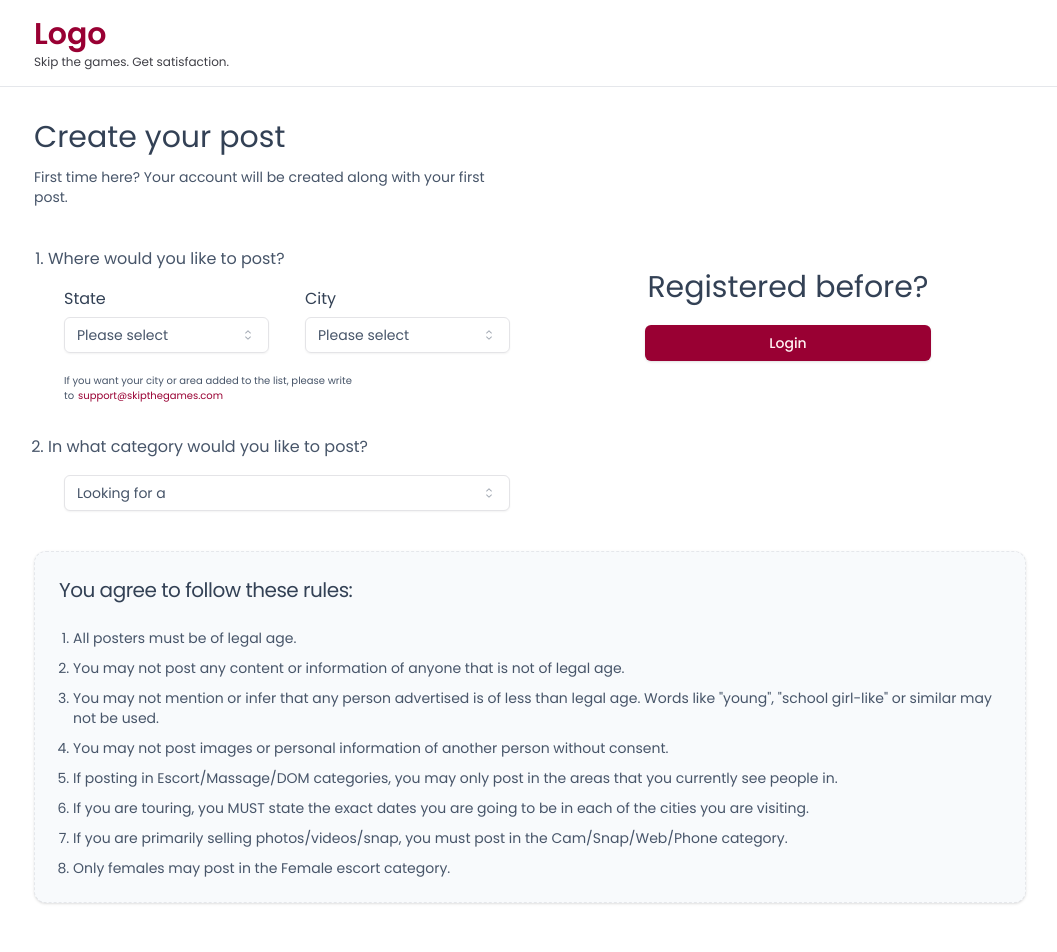
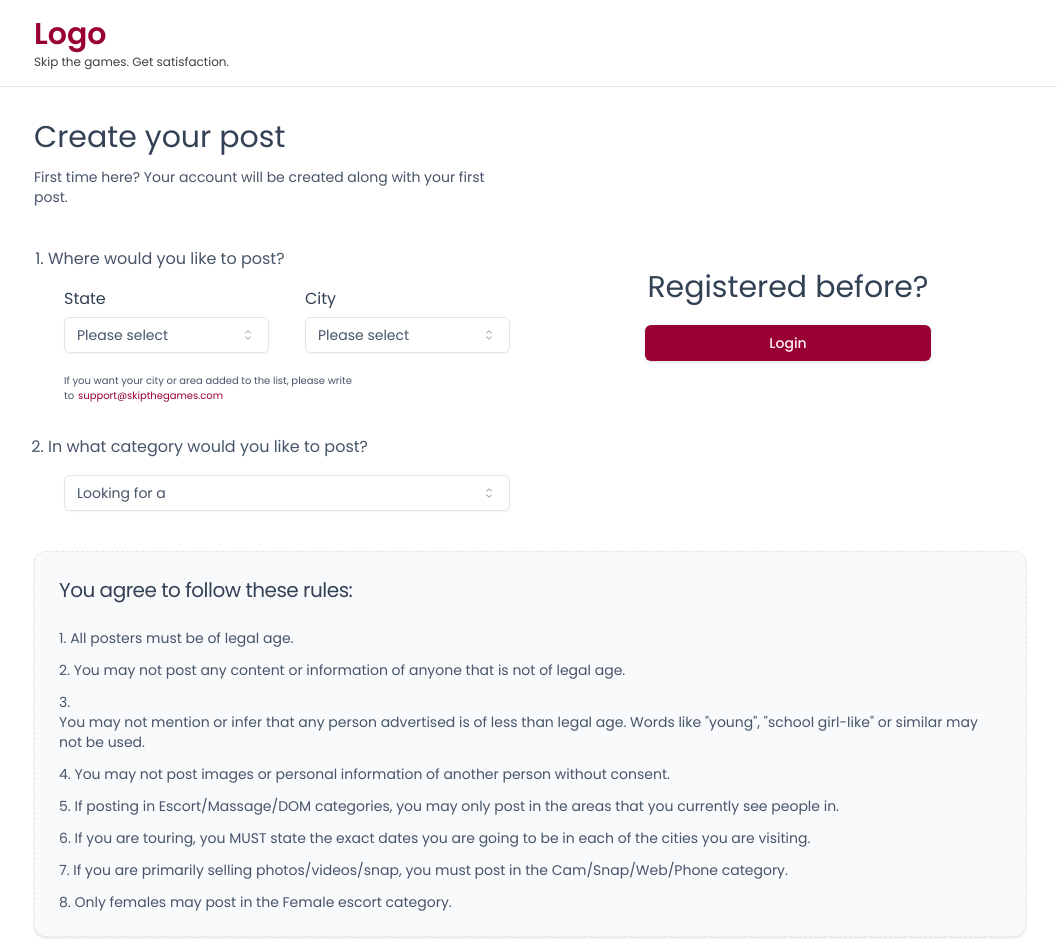
Before and after one commit to shohanux1/classsified, a Next.js app: page /create-ad in a window 1280 px wide. Shown: the top 952 px of the page, without its empty margins (110-1167 px from the left). Built offline with nearby package versions, Linux system fonts and the light colour scheme.

Commit message:
redeploy

```diff
--- a/src/app/(auth)/create-ad/page.tsx
+++ b/src/app/(auth)/create-ad/page.tsx
@@ -12,7 +12,14 @@ import {
 } from "@/components/ui/select";
 import { Label } from "@/components/ui/label";
 import { Button } from "@/components/ui/button";
-import { Card, CardContent, CardHeader, CardTitle } from "@/components/ui/card";
+import {
+  Card,
+  CardContent,
+  CardDescription,
+  CardFooter,
+  CardHeader,
+  CardTitle,
+} from "@/components/ui/card";
 
 const CreateAdd = () => {
   return (
@@ -85,7 +92,7 @@ const CreateAdd = () => {
                     If you want your city or area added to the list, please
                     write to
                     <span className="text-primary ml-1">
-                      {`support@skipthegames.com`}
+                      support@skipthegames.com
                     </span>
                   </p>
                 </div>
@@ -140,48 +147,35 @@ const CreateAdd = () => {
               </CardTitle>
             </CardHeader>
             <CardContent>
-              <ul className="text-sm font-normal space-y-2.5 text-slate-600 list-decimal ml-3.5">
+              <ul className="text-sm font-normal space-y-3 text-slate-600 list-decimal list-inside">
                 <li>All posters must be of legal age.</li>
                 <li>
-                  <p>
-                    {`You may not post any content or information of anyone that
-                    is not of legal age.`}
-                  </p>
+                  You may not post any content or information of anyone that is
+                  not of legal age.
                 </li>
                 <li>
-                  <p>
-                    {`You may not mention or infer that any person advertised is of
+                  <p></p>
+                  You may not mention or infer that any person advertised is of
                   less than legal age. Words like "young", "school girl-like" or
-                  similar may not be used.`}
-                  </p>
+                  similar may not be used.
                 </li>
                 <li>
-                  <p>
-                    {`You may not post images or personal information of another
-                    person without consent.`}
-                  </p>
+                  You may not post images or personal information of another
+                  person without consent.
                 </li>
                 <li>
-                  <p>
-                    {`  If posting in Escort/Massage/DOM categories, you may only
-                    post in the areas that you currently see people in.`}
-                  </p>
+                  If posting in Escort/Massage/DOM categories, you may only post
+                  in the areas that you currently see people in.
                 </li>
                 <li>
-                  <p>
-                    {`If you are touring, you MUST state the exact dates you are
-                    going to be in each of the cities you are visiting.`}
-                  </p>
+                  If you are touring, you MUST state the exact dates you are
+                  going to be in each of the cities you are visiting.
                 </li>
                 <li>
-                  <p>
-                    {` If you are primarily selling photos/videos/snap, you must
-                    post in the Cam/Snap/Web/Phone category.`}
-                  </p>
+                  If you are primarily selling photos/videos/snap, you must post
+                  in the Cam/Snap/Web/Phone category.
                 </li>
-                <li>
-                  <p>{`Only females may post in the Female escort category.`}</p>
-                </li>
+                <li>Only females may post in the Female escort category.</li>
               </ul>
             </CardContent>
           </Card>
--- a/src/app/api/sign-up/route.ts
+++ /dev/null
@@ -1,7 +0,0 @@
-import { NextApiRequest } from "next";
-
-export function GET(
-    req: NextApiRequest,
-  ) {
-    return Response.json({ message: 'Hello from Next.js!' })
-  }
```
